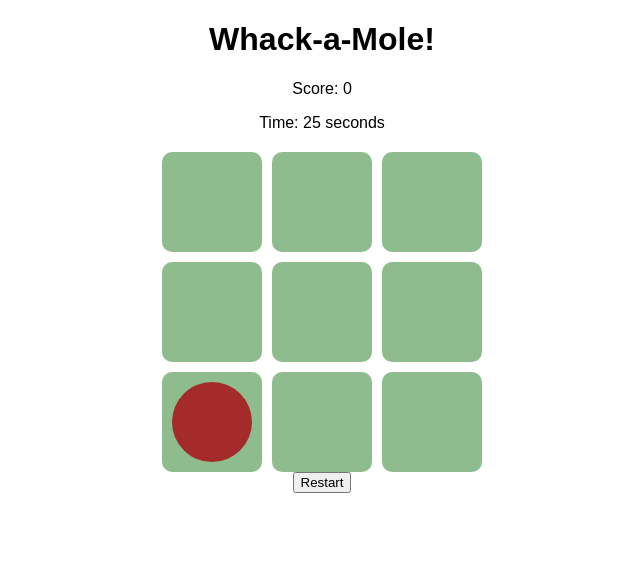
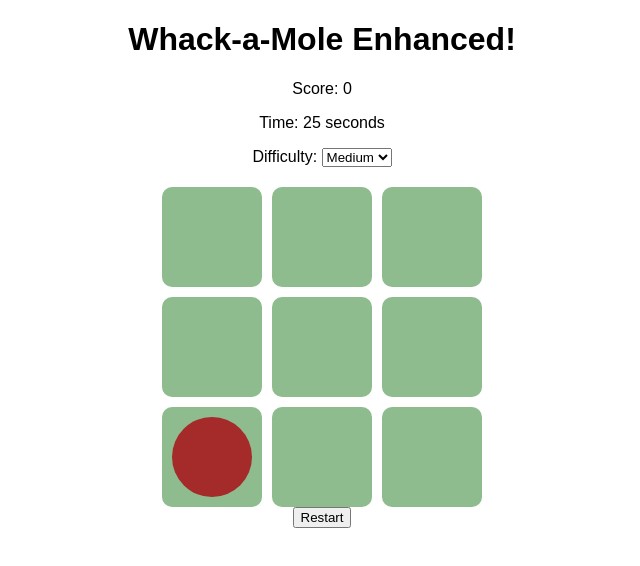
Before and after one commit to Vish21001/Whack-a-Mole, a plain HTML site: page index.html in a window 1280 px wide. Shown: the whole page, without its empty margins (318-958 px from the left). Drawn offline with Linux system fonts and the light colour scheme.

Commit message:
Update index.html

```diff
--- a/index.html
+++ b/index.html
@@ -2,15 +2,27 @@
 <html lang="en">
 <head>
     <meta charset="UTF-8">
-    <title>Whack-a-Mole</title>
+    <title>Whack-a-Mole Enhanced</title>
     <link rel="stylesheet" href="style.css">
 </head>
 <body>
-    <h1>Whack-a-Mole!</h1>
+    <h1>Whack-a-Mole Enhanced!</h1>
     <p>Score: <span id="score">0</span></p>
     <p>Time: <span id="time">30</span> seconds</p>
+    <div>
+        <label>Difficulty:</label>
+        <select id="difficulty">
+            <option value="easy">Easy</option>
+            <option value="medium" selected>Medium</option>
+            <option value="hard">Hard</option>
+        </select>
+    </div>
     <div id="game-grid"></div>
     <button id="restartBtn">Restart</button>
+
+    <audio id="popSound" src="pop.mp3"></audio>
+    <audio id="bombSound" src="bomb.mp3"></audio>
+    <audio id="powerupSound" src="powerup.mp3"></audio>
 
     <script src="script.js"></script>
 </body>
```
